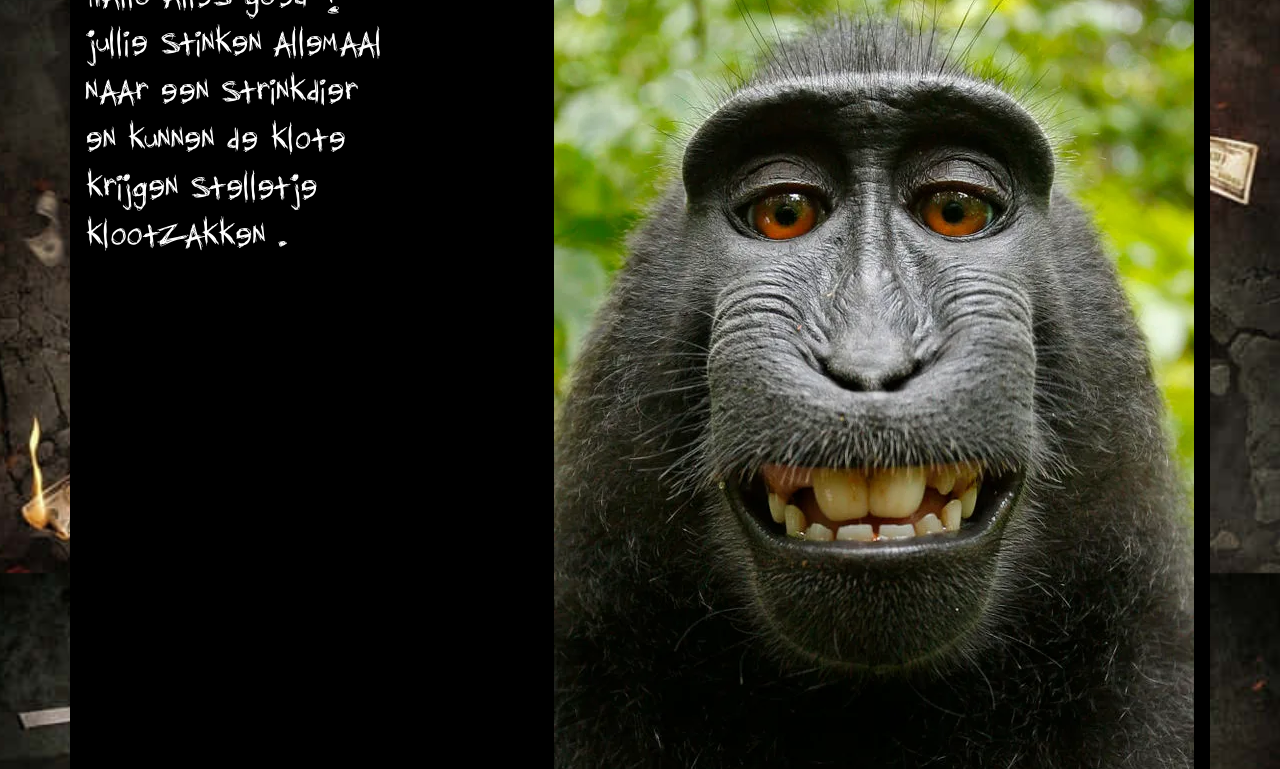
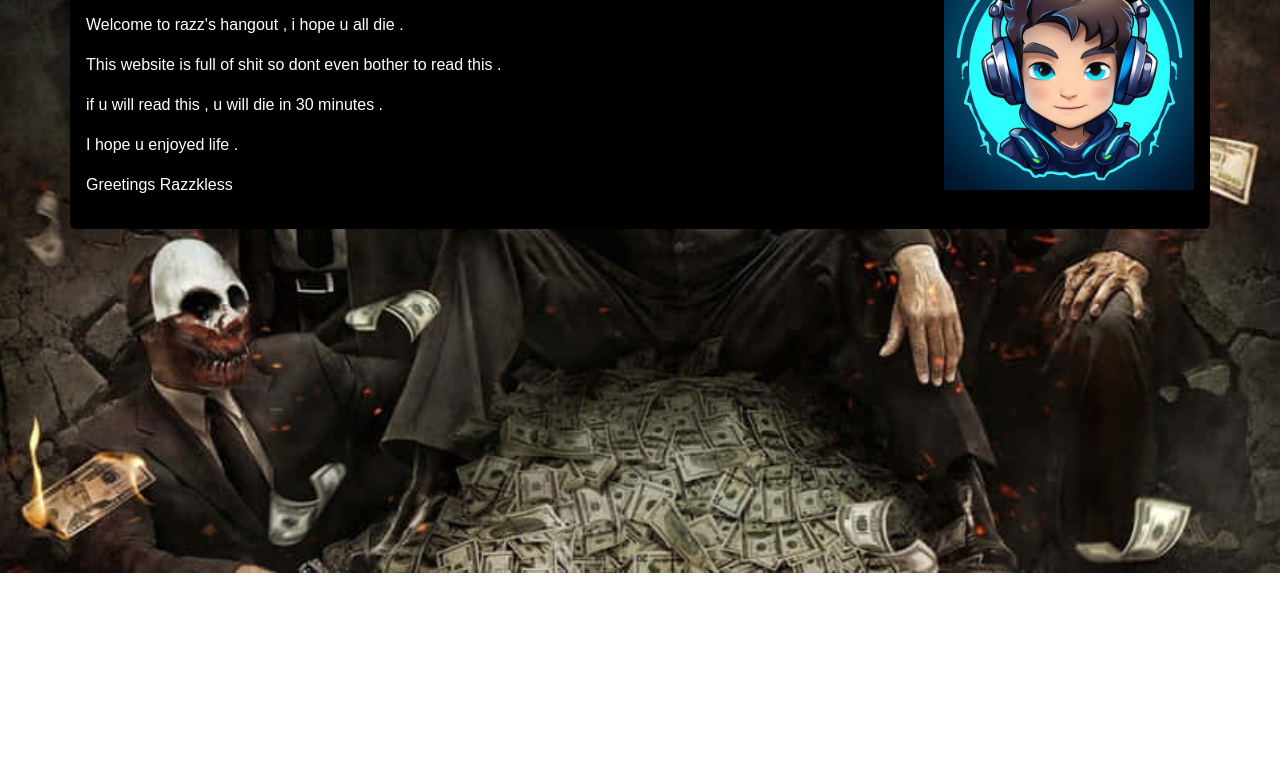
Before and after one commit to Razzkless/Razz-Hangout-Website, a plain HTML site: page index.html in a window 1280 px wide. Shown: the part 227-996 px from the top of the page. After the commit the page ends 800 px from the top, so only its background shows below. Drawn offline with nearby package versions, Linux system fonts and the light colour scheme.

Commit message:
MASSIVE UPDATE . PHOTO , TITLES

```diff
--- a/index.html
+++ b/index.html
@@ -40,20 +40,23 @@
             </ul>
         </div>
     </nav>
-    <div class="container side-by-side my-5 px-3 py-3 bg-black text-white rounded">
-       <div class="container-left-side">
-        <h1 class="professional">Welcome to my website</h1>
-        <div class="scribble col-lg-8 px-0">
-            hallo alles goed ?
+    <div class="container side-by-side bg-black my-5 px-3 py-3 text-white rounded">
+        <div class="container-left-side">
+            <h1 class="professional">Razz's Hangout</h1>
+            <div class="scribble col-lg-8 px-0">
+               <p> Welkom ,</p>
 
-            jullie stinken allemaal naar een strinkdier en kunnen de klote krijgen stelletje klootzakken .
+                <p>Welcome to razz's hangout , i hope u all die .</p>
+                <p>This website is full of shit so dont even bother to read this .</p>
+                <p>if u will read this , u will die in 30 minutes .</p>
+                <p>I hope u enjoyed life .</p>
 
-
+                <p>Greetings Razzkless </p>
+            </div>
         </div>
-       </div>
-       <div class="container-right-side">
-        <img src="./images/Nice Monkey.jpg" style="object-fit: contain;" alt="Aapje weg">
-       </div>
+        <div class="container-right-side">
+            <img src="./images/kidgamer.jpg" style="object-fit: contain;" width=250px; alt="Kindje weg">
+        </div>
     </div>
     <script src="app.js"></script>
     <script src="dynamicpage.js" async></script>
--- a/styles.css
+++ b/styles.css
@@ -11,13 +11,9 @@
 .side-by-side {
   flex-direction: row;
 }
-@font-face {
-  font-family: diediedie;
-  src: url(./resources/DIEDIEDI.TTF);
-}
 .scribble {
-  font-family: diediedie, "Comic Sans";
-  font-size: 2rem;
+  font-family: 'Times New Roman', Times, serif, "Comic Sans";
+  font-size: 1rem;
 }
 .professional {
   font-family: "Times New Roman", Times, serif;
```
Also changed, not shown: images/Nice Monkey.jpg (deleted), images/kidgamer.jpg (added), resources/DIEDIEDI.TTF (deleted).
